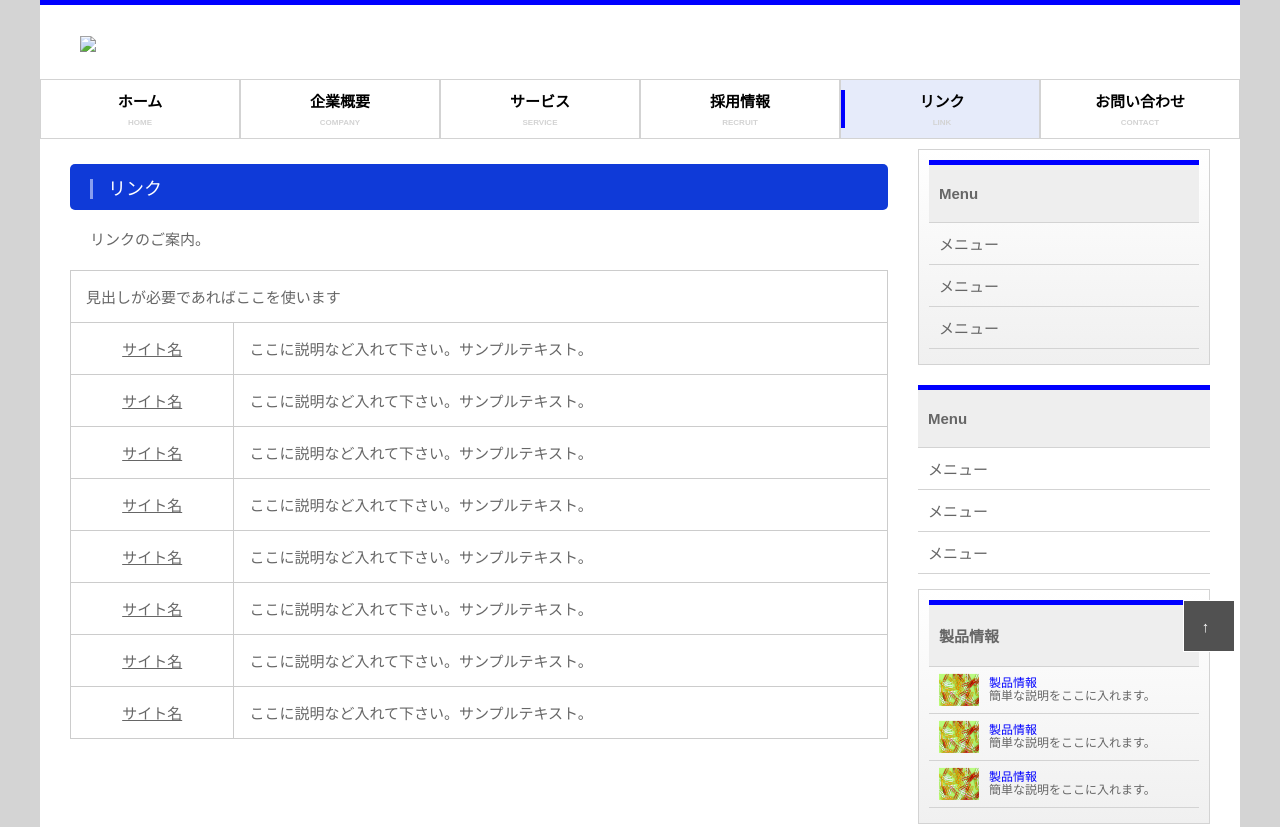
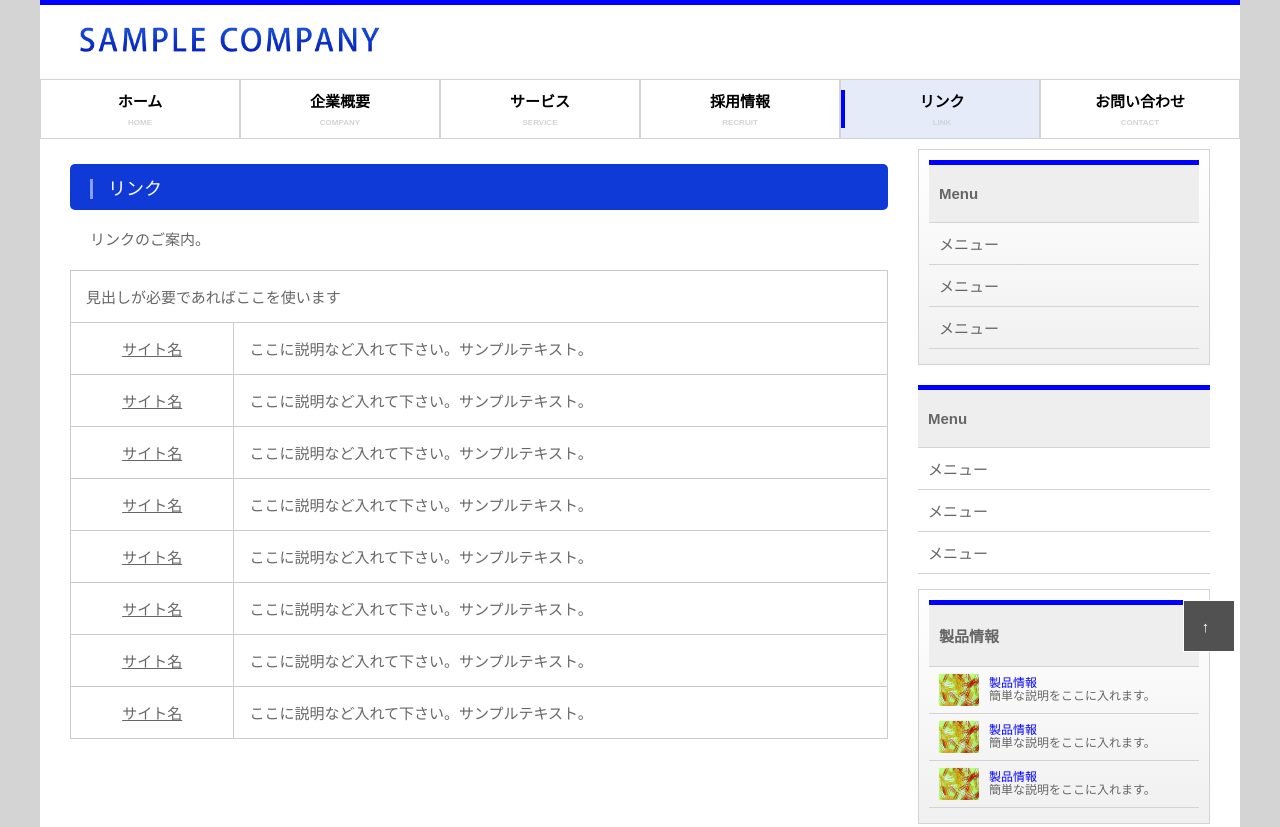
Before and after one commit to mst-yoshi/portfolio-skill2, a plain HTML site: page link.html in a window 1280 px wide. Shown: the top 827 px of the page. Drawn offline with Linux system fonts and the light colour scheme.

Commit message:
Update link.html

```diff
--- a/link.html
+++ b/link.html
@@ -12,7 +12,7 @@
     </div>
     <div class="container">
         <header class="header">
-            <h1><img class="h-logo" src="images/logo.png"></h1>
+            <h1><img class="h-logo" src="logo.png"></h1>
             <nav class="h-nav">
                 <ul class="table-ul">
                     <li><a href="index.html">ホーム<br><span class="small">HOME</span></a></li>
```
